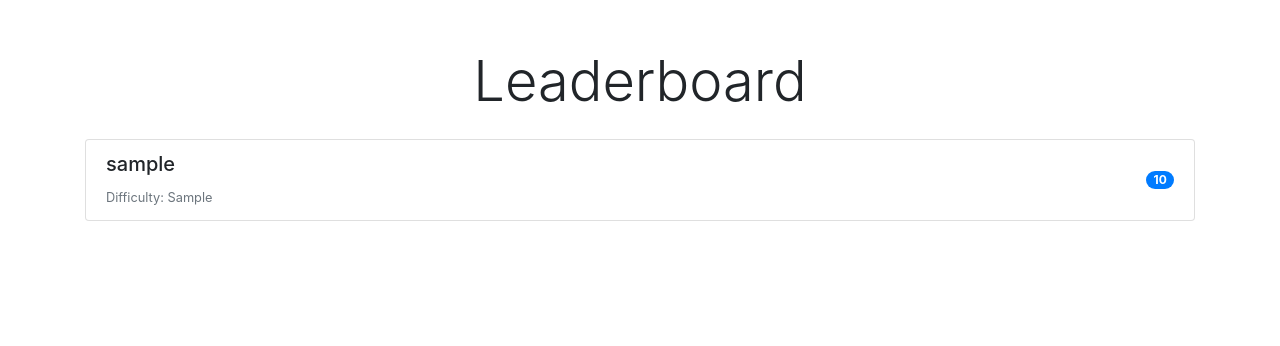
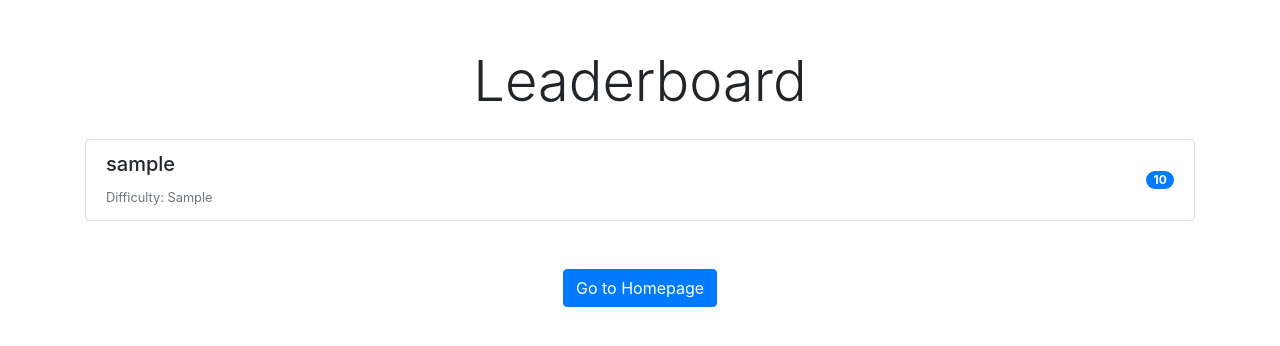
Before and after one commit to nevinjoseph01/Project-MathChallenger, a Django app: page /leaderboard/ in a window 1280 px wide. Shown: the top 346 px of the page. Run offline with Django 5.2, Linux system fonts and the light colour scheme; tables that the repository leaves empty hold one stand-in row (values such as "Sample post"); some libraries are stand-ins or nearby versions.

Commit message:
Updated leaderboard and particpants page

```diff
--- a/mathchallenger/quiz/admin.py
+++ b/mathchallenger/quiz/admin.py
@@ -1,5 +1,3 @@
-# quiz/admin.py
-
 from django.contrib import admin
 from .models import QuesModel,Profile,Leaderboard, Statistic
 
--- a/mathchallenger/quiz/models.py
+++ b/mathchallenger/quiz/models.py
@@ -1,4 +1,3 @@
-
 from django.db import models
 from django.contrib.auth.models import User
 
--- a/mathchallenger/quiz/urls.py
+++ b/mathchallenger/quiz/urls.py
@@ -1,4 +1,3 @@
-#quiz\urls
 from django.contrib import admin
 from django.urls import path, include
 from django.contrib.auth.views import LoginView,LogoutView
--- a/mathchallenger/quiz/views.py
+++ b/mathchallenger/quiz/views.py
@@ -1,4 +1,3 @@
-# quiz\views.py
 from django.shortcuts import render, redirect
 from django.http import HttpResponse
 from django.contrib.auth.forms import UserCreationForm
--- a/mathchallenger/templates/quiz/leaderboard.html
+++ b/mathchallenger/templates/quiz/leaderboard.html
@@ -22,6 +22,12 @@
                 </li>
             {% endfor %}
         </ul>
+        <br>
+        <br>
+        <div class="text-center mb-5">
+                <a href="{% url 'landing-page' %}" class="btn btn-primary">Go to Homepage</a>
+        </div>
+
     </div>
 
 </body>
--- a/mathchallenger/templates/quiz/participants.html
+++ b/mathchallenger/templates/quiz/participants.html
@@ -88,6 +88,12 @@
                 {% endfor %}
             </tbody>
         </table>
+
+        <br>
+        <br>
+        <div class="text-center mb-5">
+            <a href="{% url 'landing-page' %}" class="btn btn-primary">Go to Homepage</a>
+        </div>
     </div>
 </body>
 </html>
```
